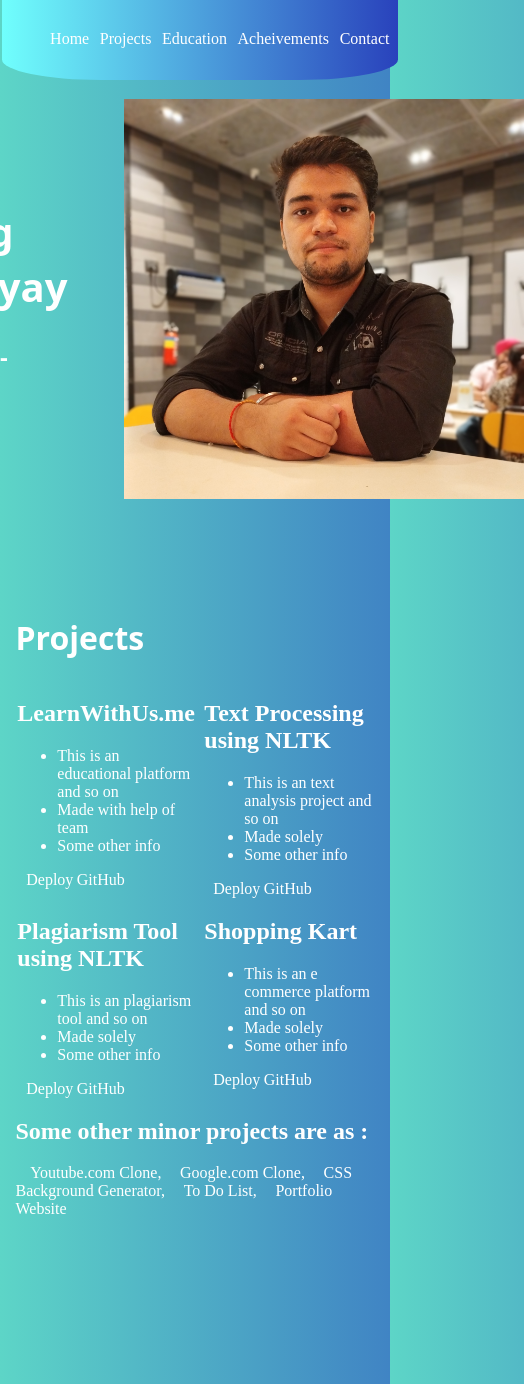
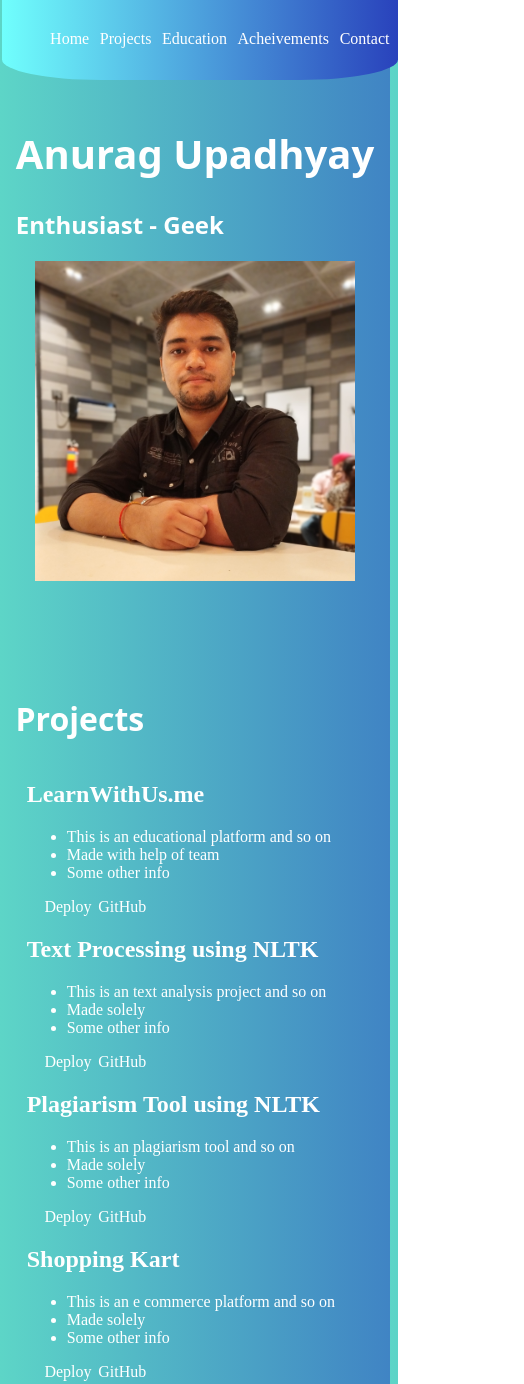
Before and after one commit to fx818/anuragportfoliofinal, a plain HTML site: page index.html in a window 390 px wide. Shown: the top 1384 px of the page, 524 px wide, since content can reach past the window. Drawn offline with Linux system fonts and the light colour scheme; a web font is replaced by a local one.

Commit message:
worked on responsiveness

```diff
--- a/index.css
+++ b/index.css
@@ -108,3 +108,24 @@ form div{
     display: flex;
     gap: 1rem;
 }
+
+@media (max-width:700px){
+    .profile{
+        display: grid;
+        grid-template-columns: 1fr;
+        gap: 0;
+    }
+    .project{
+        display: grid;
+        grid-template-columns: 1fr;
+    }
+    form input{
+        width: 50%;
+    }
+}
+
+@media (max-width:450px){
+    .profile img{
+        height: 20rem;
+    }
+}
```
